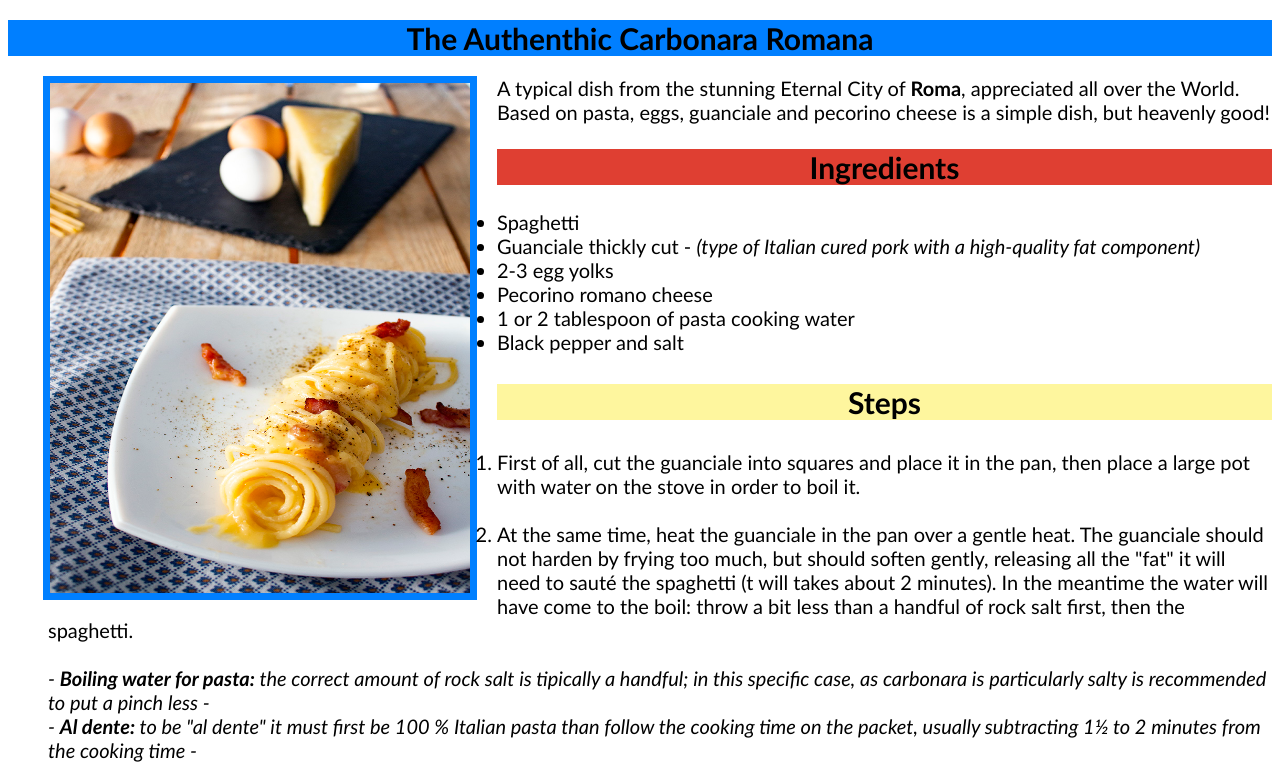
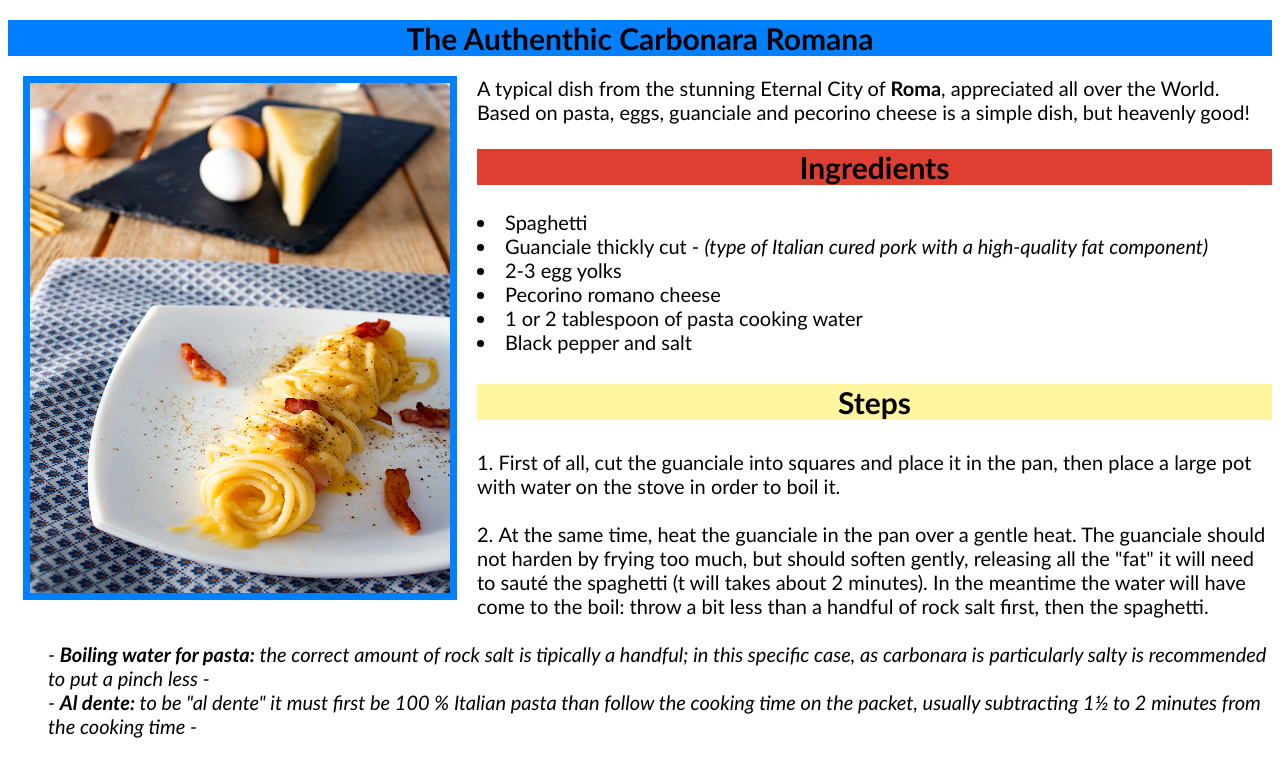
Before and after one commit to S-Caruso/odin-recipes, a plain HTML site: page recipes/Carbonara/carbonara.html in a window 1280 px wide. Shown: the top 765 px of the page. Drawn offline with Linux system fonts and the light colour scheme.

Commit message:
h1 text align,  put the list inside with text for amore aligned readability

```diff
--- a/recipes/Carbonara/styles.css
+++ b/recipes/Carbonara/styles.css
@@ -1,17 +1,17 @@
 * {
   font-family:'Gill Sans', 'Gill Sans MT', Calibri, 'Trebuchet MS', sans-serif;
   font-size: 20px;
-
 }
 
 h1 {
   background-color: #007FFF;
+  text-align: center;
 }
 
 img {
   border: 7px solid #007FFF;
   float: left;
-  margin-left: 35px;
+  margin-left: 15px;
   margin-right: 20px;
   height: 510px;
   width: 420px;
@@ -32,3 +32,7 @@ h1, h2, h3 {
   font-size: 30px;
   justify-content: center;
 }
+
+ul, ol:last-of-type {
+  list-style-position: inside;
+}
```
